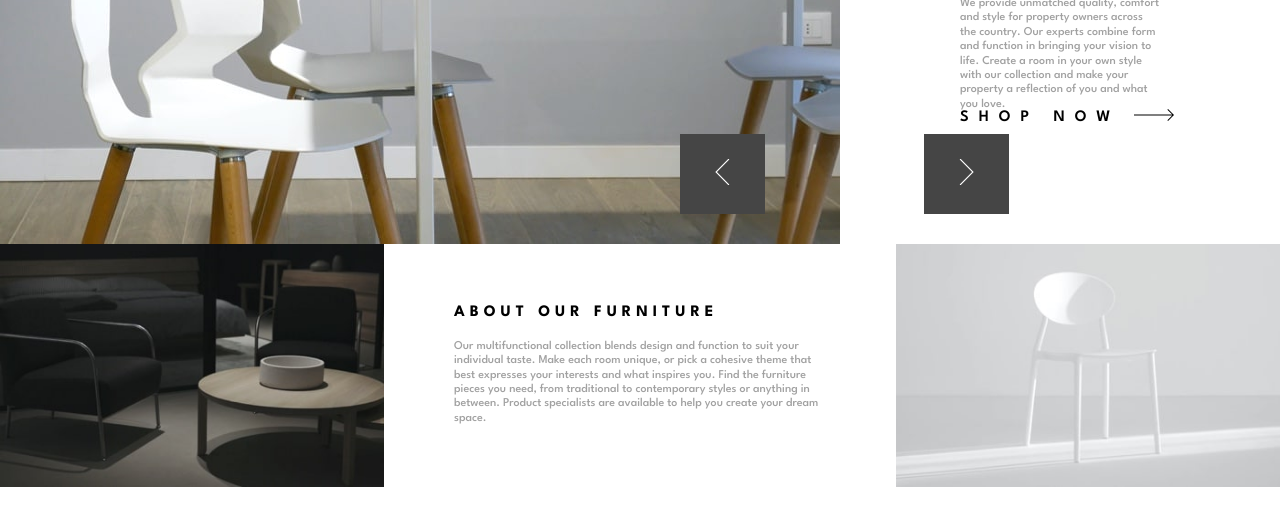
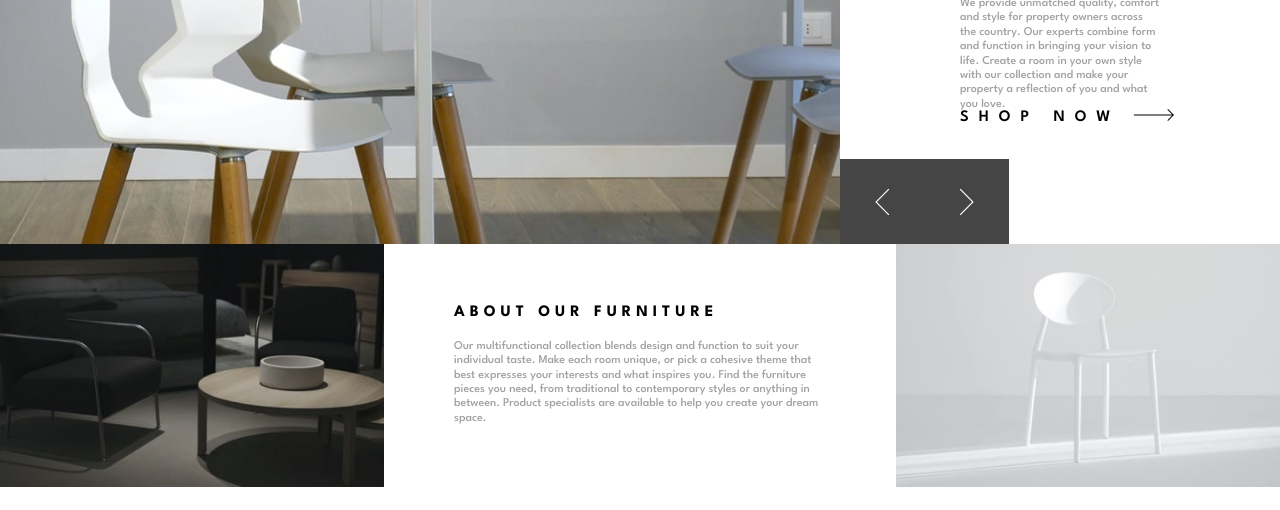
Before and after one commit to LouiseClaughton/Room-Homepage, a plain HTML site: page index.html in a window 1280 px wide. Shown: the part 290-800 px from the top of the page. Drawn offline with Linux system fonts and the light colour scheme.

Commit message:
adjusted button positioning to fixed, as the absolute positioning was causing issues when resizing the browser window

```diff
--- a/index.html
+++ b/index.html
@@ -25,7 +25,6 @@
 
         <!--Image Carousel & Header Section-->
 
-        <a class="prev-button" onclick="plusSlides(-1)"><img src="images/icon-angle-left.svg" style="width: 15px; background-color: hsl(0, 0%, 27%); padding: 25px 35px;"></a>
                 <!-- Slide 1 -->
 
                 <div class="imageSlide hero-image">
@@ -40,6 +39,8 @@
                         <p class="button-text" style="display: inline;">Shop Now</p>
                         <button href="#" class="button" style="display: inline;"><img src="images/icon-arrow.svg"></button>
                     </div>
+                    <a class="prev-button" onclick="plusSlides(-1)"><img src="images/icon-angle-left.svg" style="width: 15px; background-color: hsl(0, 0%, 27%); padding: 25px 35px;"></a>
+                    <a class="next-button" onclick="plusSlides(+1)"><img src="images/icon-angle-right.svg" style="width: 15px; background-color: hsl(0, 0%, 27%); padding: 25px 35px;"></a>
                 </div>
 
                 <!-- Slide 2 -->
@@ -55,7 +56,9 @@
                         <a href="#"><p class="button-text" style="display: inline;">Shop Now</p></a>
                         <button href="#" class="button" style="display: inline;"><img src="images/icon-arrow.svg"></button>
                     </div>
-                  </div>
+                    <a class="prev-button" onclick="plusSlides(-1)"><img src="images/icon-angle-left.svg" style="width: 15px; background-color: hsl(0, 0%, 27%); padding: 25px 35px;"></a>
+                    <a class="next-button" onclick="plusSlides(+1)"><img src="images/icon-angle-right.svg" style="width: 15px; background-color: hsl(0, 0%, 27%); padding: 25px 35px;"></a>
+                </div>
 
                 <!-- Slide 3 -->
 
@@ -70,9 +73,9 @@
                         <a href="#"><p class="button-text" style="display: inline;">Shop Now</p></a>
                         <button href="#" class="button" style="display: inline;"><img src="images/icon-arrow.svg"></button>
                     </div>
-                  </div>
-
-                  <a class="next-button" onclick="plusSlides(+1)"><img src="images/icon-angle-right.svg" style="width: 15px; background-color: hsl(0, 0%, 27%); padding: 25px 35px;"></a>
+                    <a class="prev-button" onclick="plusSlides(-1)"><img src="images/icon-angle-left.svg" style="width: 15px; background-color: hsl(0, 0%, 27%); padding: 25px 35px;"></a>
+                    <a class="next-button" onclick="plusSlides(+1)"><img src="images/icon-angle-right.svg" style="width: 15px; background-color: hsl(0, 0%, 27%); padding: 25px 35px;"></a>
+                </div>
 
             <!-- About Section -->
 
--- a/style.css
+++ b/style.css
@@ -81,10 +81,13 @@ li {
 .prev-button {
     grid-column: 3 / 4; /* Align the arrow button in the space between the start of column 3 and the start of column 4 */
     grid-row: 1; /* Align in row 1 */
-    position: absolute;
-    bottom: 296px;
-    right: 515px;
     background-color: hsl(0, 0%, 27%);
+    width: 85px;
+    height: 80px;
+    padding-top: 5px;
+    position: fixed;
+    top: 449px;
+    left: 840px;
     z-index: 2;
 }
 
@@ -95,11 +98,14 @@ li {
 
 .next-button {
     grid-column: 3 / 4;
-    grid-row: 2;
-    position: absolute;
-    bottom: 296px; /* Align the button with the bottom of the header image */
+    grid-row: 1;
+    height: 80px;
+    padding-top: 5px;
+    position: fixed;
+    top: 449px;
     left: 924px;
-    background-color: hsl(0, 0%, 27%)
+    background-color: hsl(0, 0%, 27%);
+    width: 85px;
 }
 
 /****About Section ****/
```
